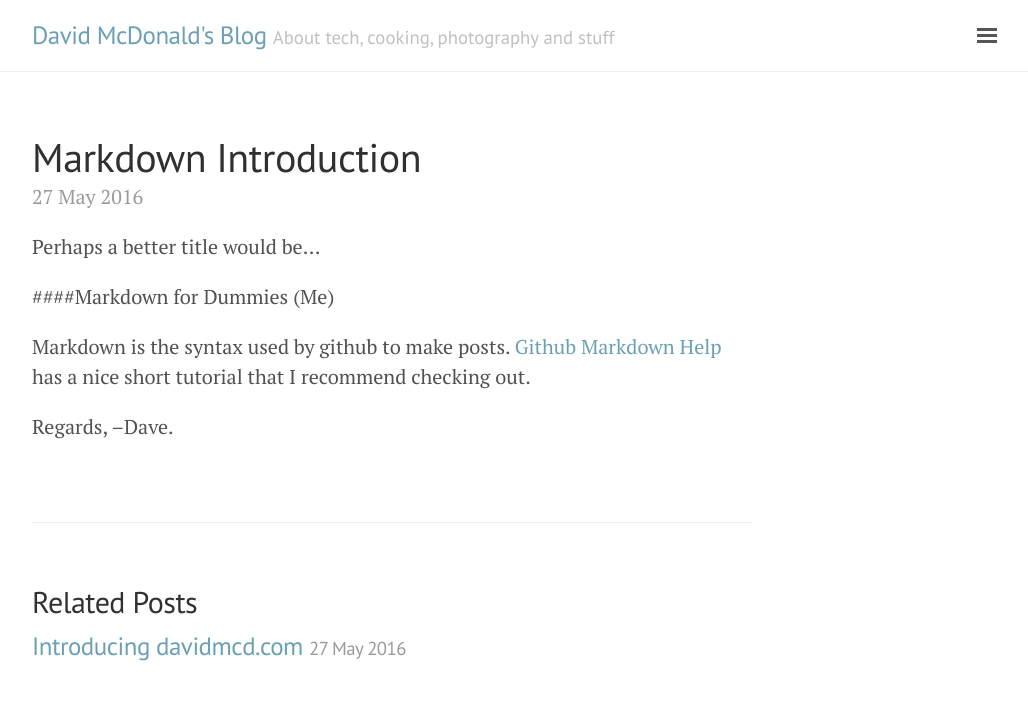
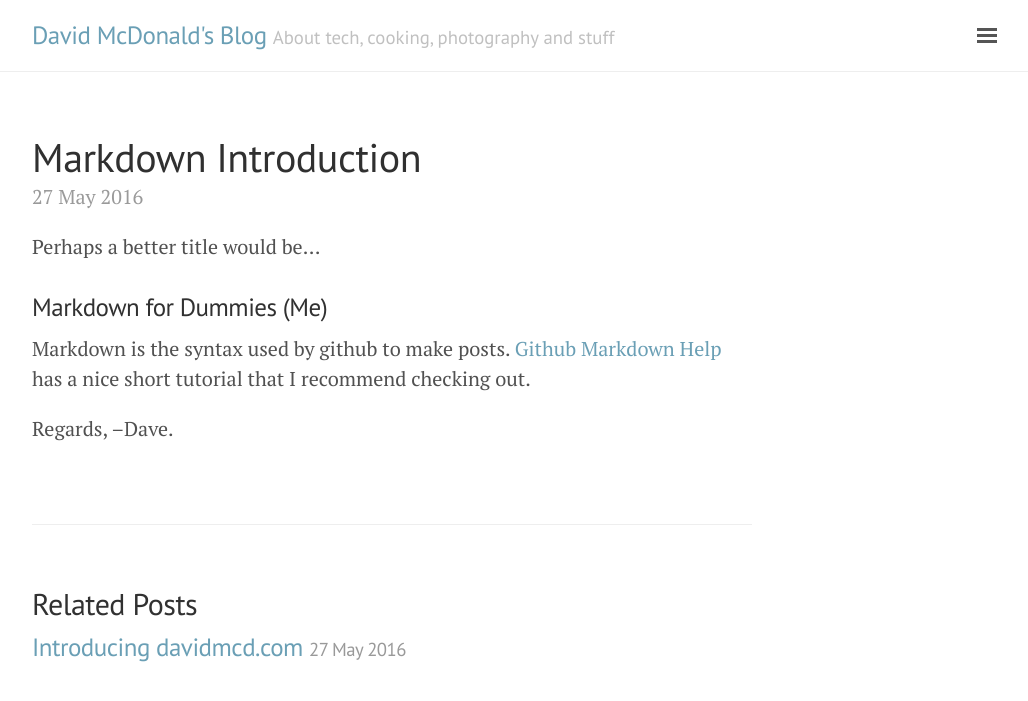
Before and after one commit to davidmcd/davidmcd.github.io, a Jekyll site: the page built from _posts/2016-05-27-Markdown-Intro.md, in a window 1280 px wide. Shown: the top 701 px of the page, without its empty margins (248-1276 px from the left). Built offline with Jekyll 4.4.1, drawn with Linux system fonts in a browser that asks for light colours.

```diff
--- a/_posts/2016-05-27-Markdown-Intro.md
+++ b/_posts/2016-05-27-Markdown-Intro.md
@@ -4,7 +4,7 @@ title: Markdown Introduction
 ---
 Perhaps a better title would be...
 
-####Markdown for Dummies (Me)
+### Markdown for Dummies (Me)
 
 Markdown is the syntax used by github to make posts.
 [Github Markdown Help](https://help.github.com/articles/basic-writing-and-formatting-syntax/) has a nice short
```
